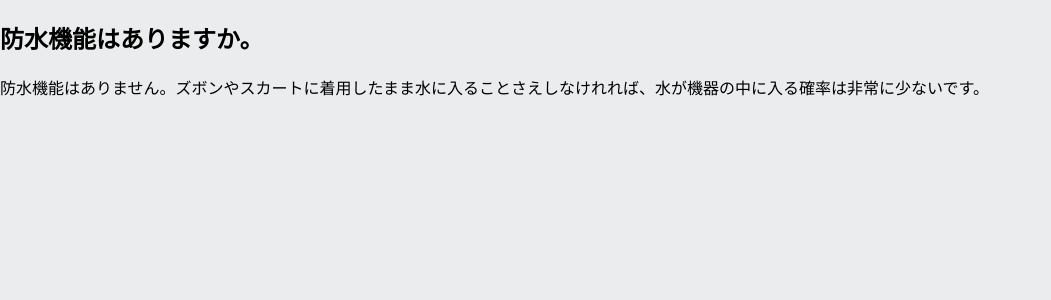
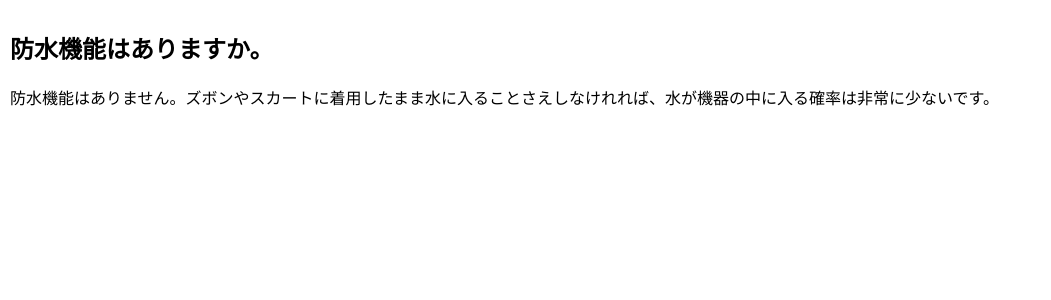
Before and after one commit to bodit-seed/faq-pages, a React (Create React App) app: page /#/1 in a window 1280 px wide. Shown: the top 300 px of the page, without its empty margins (0-1051 px from the left). Built offline with nearby package versions, Linux system fonts and the light colour scheme.

Commit message:
폰트 적용 / p태그, 이메일 태그 적용

```diff
--- a/public/index.html
+++ b/public/index.html
@@ -1,12 +1,13 @@
 <!DOCTYPE html>
 <html lang="en">
-  <head>
-    <meta charset="utf-8" />
-    <meta name="viewport" content="width=device-width, initial-scale=1" />
+<head>
+  <meta charset="utf-8"/>
+  <meta content="width=device-width, initial-scale=1" name="viewport"/>
     <title>FAQ</title>
-  </head>
-  <body>
-    <noscript>You need to enable JavaScript to run this app.</noscript>
-    <div id="root"></div>
-  </body>
+  <link href="https://fonts.googleapis.com/css?family=Noto+Sans|Noto+Sans+JP&display=swap" rel="stylesheet">
+</head>
+<body>
+<noscript>You need to enable JavaScript to run this app.</noscript>
+<div id="root" style="height: 100%"></div>
+</body>
 </html>
--- a/src/Content.js
+++ b/src/Content.js
@@ -1,11 +1,12 @@
 import React from "react";
+import './css/Content.css'
 
 function Content({title, answer}) {
     return (
-        <div>
+        <div className='Content'>
             <h2>{title}</h2>
             <article>
-                {answer}
+                {answer.split('\n').map(line => <p dangerouslySetInnerHTML={{__html: line}}/>)}
             </article>
         </div>
     )
--- a/src/contents.js
+++ b/src/contents.js
@@ -103,7 +103,7 @@
         answer: "お客様のお問合せの中で最も多い質問でもあり、現在もペアリングできないために使用できていない方々がいるという回答を受けました。\n" +
             "Bluetoothの特性上、ペアリング後アプリだけを削除、機器のみ初期化するなど、様々な理由でペアリング過程が簡単ではなく、説明も足りなくて生じた問題だと思います。ただし、機器初期化に関して、正常なシナリオでは起こらないことなので、ユーザーが意図していない操作によって初期化することがないように難しく設計しました。(ウェアラブルの特性上、リセットボタンを別につけることはリスクがあるのでしませんでした)\n" +
             "ペアリングの場合、同封したお手紙の注意事項をもう一度お読みいただき、初期化については今後のアップデートで初期化せずに簡単にペアリングを再度行えるよう方法を提供する予定です。 \n" +
-            "また、現在もペアリングが出来なくて使用できない方は「support@enjoyfg.com」にご連絡をお願いします。"
+            "また、現在もペアリングが出来なくて使用できない方は「<a href='mailto:support@enjoyfg.com'>support@enjoyfg.com</a>」にご連絡をお願いします。"
     },
     {
         id: 18,
--- /dev/null
+++ b/src/css/Content.css
@@ -0,0 +1,5 @@
+.Content {
+    background: white;
+    height: 100%;
+    padding: 10px;
+}
--- a/src/css/TOC.css
+++ b/src/css/TOC.css
@@ -1,5 +1,10 @@
+.TOC {
+    background: #eaecee;
+}
+
 .TOC h2 {
-    margin: 10px;
+    padding: 10px;
+    margin: 0;
 }
 
 .TOC nav {
@@ -8,7 +13,7 @@
 
 .TOC nav a {
     display: block;
-    padding: 20px 30px 20px 15px;
+    padding: 15px 30px 15px 15px;
     /*padding: 30px;*/
     text-decoration: none;
     color: black;
--- a/src/css/index.css
+++ b/src/css/index.css
@@ -1,4 +1,8 @@
 html, body {
     margin: 0;
-    background: #eaecee;
+    height: 100%;
 }
+
+body {
+    font-family: 'Noto Sans', 'Noto Sans JP', sans-serif;
+}
```
